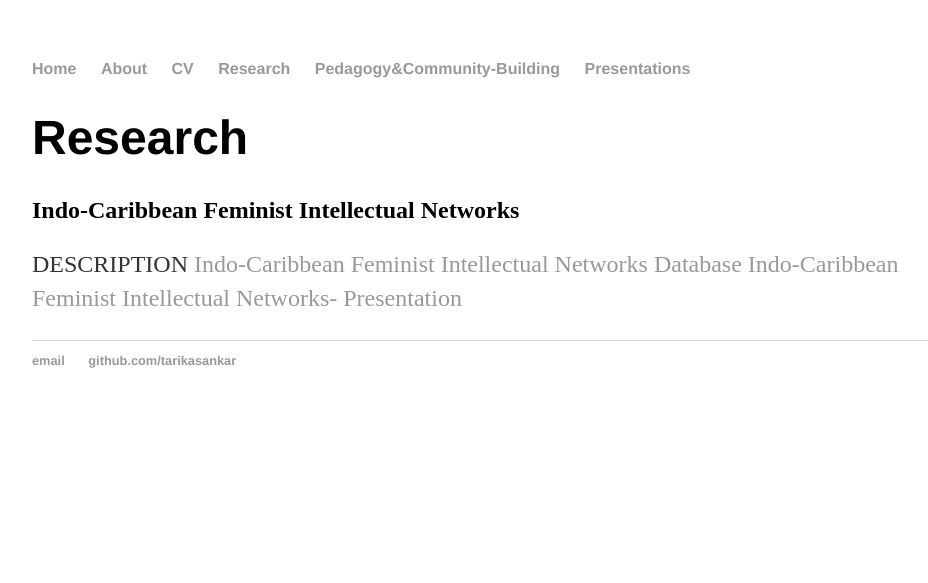
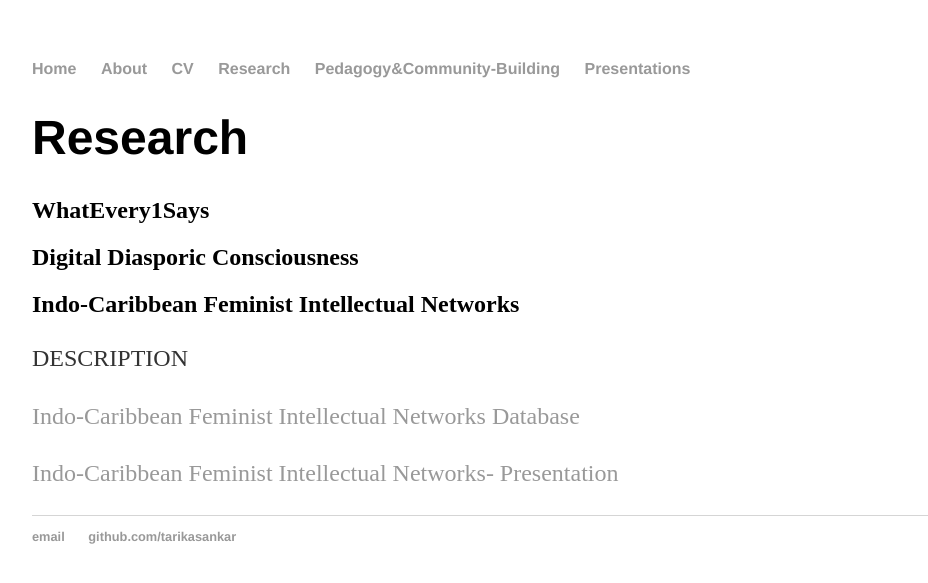
Before and after one commit to tarikasankar/tarikasankar.github.io, a Jekyll site: the page built from research/index.html, in a window 1280 px wide. Shown: the top 583 px of the page, without its empty margins (160-1088 px from the left). Built offline with Jekyll 4.4.1, drawn with Linux system fonts in a browser that asks for light colours.

Commit message:
Update index.html
added headings for projects on projects page

```diff
--- a/research/index.html
+++ b/research/index.html
@@ -5,10 +5,20 @@ title: Research
 <div class="blurb">
 	<h1>Research</h1>
 
-  <h2>Indo-Caribbean Feminist Intellectual Networks</h2>
+	<h2>WhatEvery1Says</h2>
+
+	<h2>Digital Diasporic Consciousness</h2>
+
+  	<h2>Indo-Caribbean Feminist Intellectual Networks</h2>
 	<p>
-    DESCRIPTION
+   	DESCRIPTION
+	</p>
+	<p>
 	<a href="https://docs.google.com/spreadsheets/d/1-01bOB1dfSNaFdQStlQ91wkQq7MiIs9E6NMI1ZHx_bU/edit?usp=sharing">Indo-Caribbean Feminist Intellectual Networks Database</a>
+	</p>
+	<p>
 	<a href="https://docs.google.com/presentation/d/1ewDARnQype3vfLUoV-hv_nLXGMYU1W0qil0Fa8yp4NY/edit#slide=id.g499006411a_2_5">Indo-Caribbean Feminist Intellectual Networks- Presentation</a>
 	</p>
+
+
 </div><!-- /.blurb -->
```
